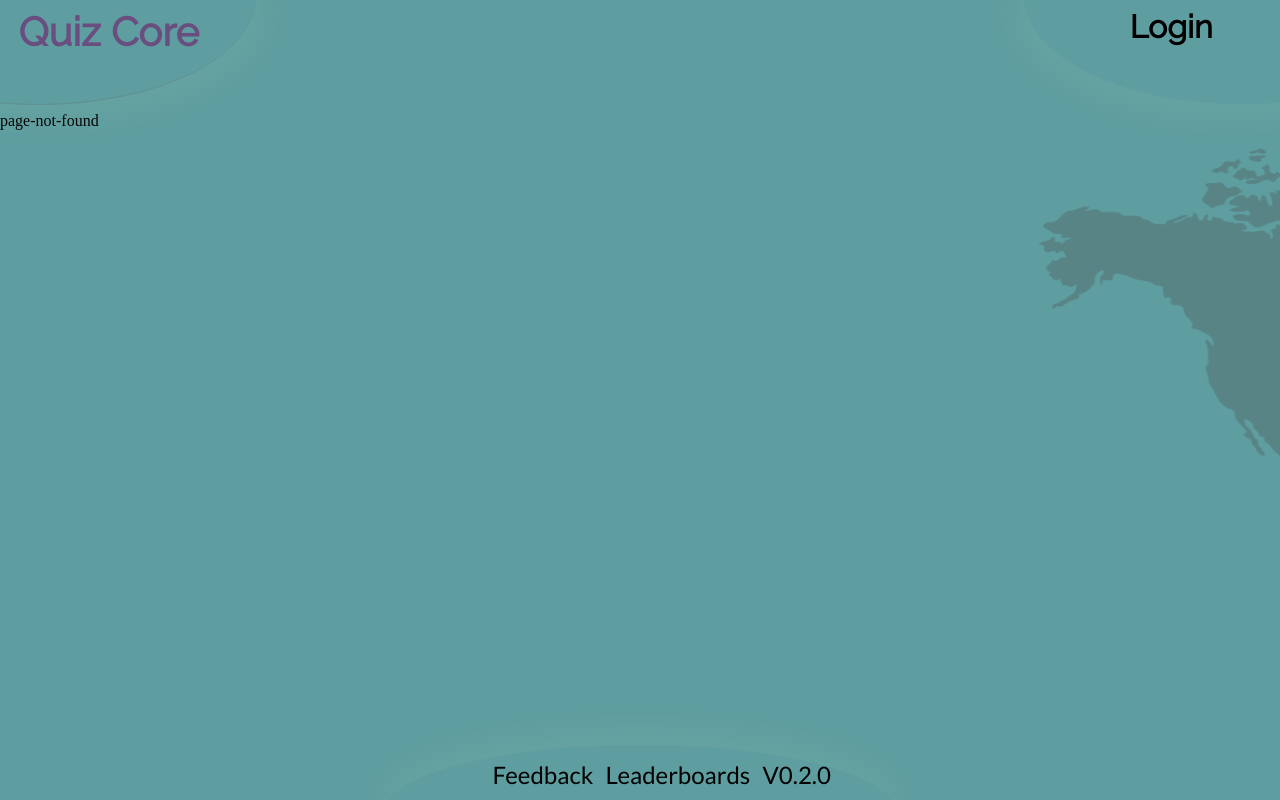
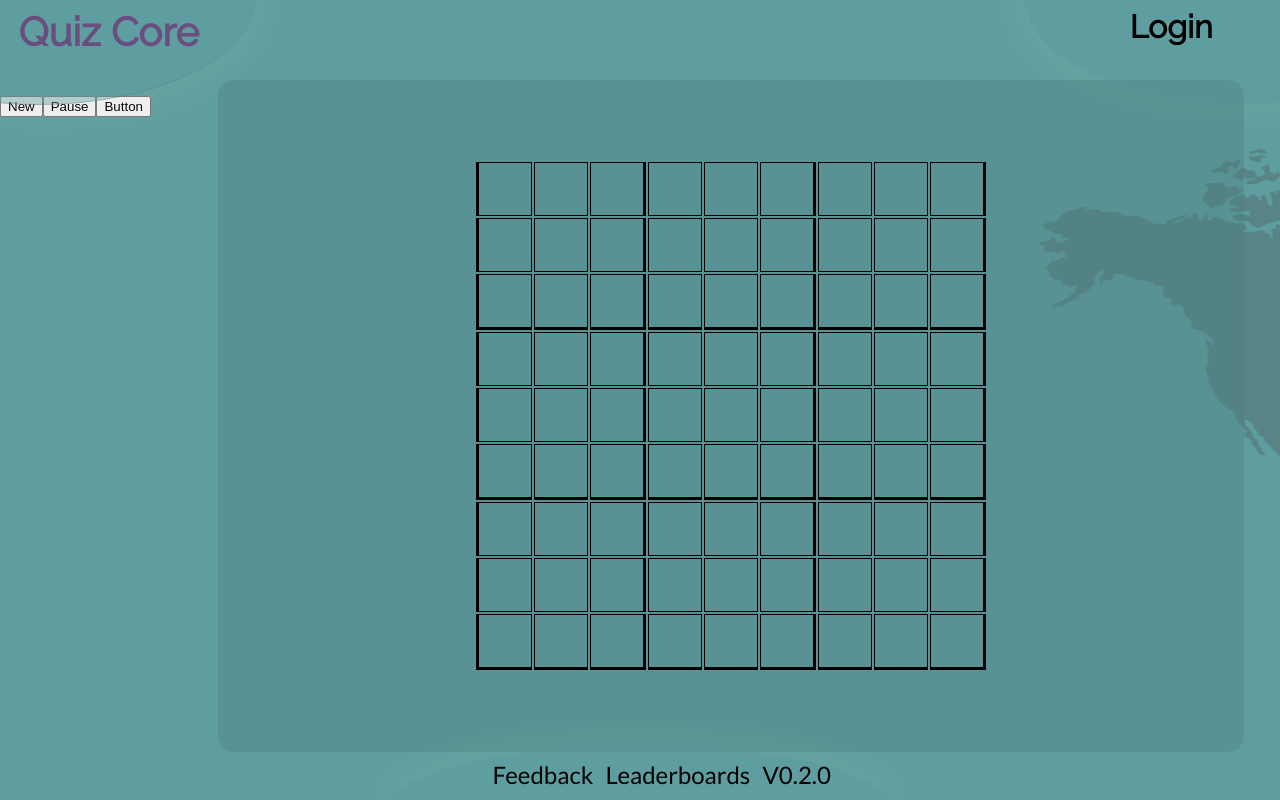
Before and after one commit to william-newman/quiz-core, an Angular app in the folder fe-trivia-ng/: page /sudoku in a window 1280 px wide. Built offline with nearby package versions, Linux system fonts and the light colour scheme.

Commit message:
Barebones sudoku impl

```diff
--- a/fe-trivia-ng/src/app/app-routing.module.ts
+++ b/fe-trivia-ng/src/app/app-routing.module.ts
@@ -12,6 +12,7 @@ import { LoginComponent } from './main/auth/login/login.component';
 import { SignupComponent } from './main/auth/signup/signup.component';
 import { AuthGuardService } from './main/services/auth-guard.service';
 import { RandomizerComponent } from './main/quizzes/randomizer/randomizer.component';
+import { SudokuComponent } from './main/quizzes/sudoku/sudoku.component';
 
 const routes: Routes = [
   { path: '', pathMatch: 'full', redirectTo: 'quizzes' },
@@ -24,6 +25,10 @@ const routes: Routes = [
     path: 'randomizer',
     component: RandomizerComponent,
     canActivate: [AuthGuardService]
+  },
+  {
+    path: 'sudoku',
+    component: SudokuComponent
   },
   {
     path: 'stroop-easy',
--- a/fe-trivia-ng/src/app/app.module.ts
+++ b/fe-trivia-ng/src/app/app.module.ts
@@ -16,6 +16,7 @@ import { LoginComponent } from './main/auth/login/login.component';
 import { SignupComponent } from './main/auth/signup/signup.component';
 import { HttpClientModule } from '@angular/common/http';
 import { RandomizerComponent } from './main/quizzes/randomizer/randomizer.component';
+import { SudokuComponent } from './main/quizzes/sudoku/sudoku.component';
 
 @NgModule({
   declarations: [
@@ -30,7 +31,8 @@ import { RandomizerComponent } from './main/quizzes/randomizer/randomizer.compon
     StroopHardComponent,
     LoginComponent,
     SignupComponent,
-    RandomizerComponent
+    RandomizerComponent,
+    SudokuComponent
   ],
   imports: [
     BrowserModule,
--- /dev/null
+++ b/fe-trivia-ng/src/app/main/quizzes/sudoku/sudoku.component.css
@@ -0,0 +1,35 @@
+.big-grid {
+  position: fixed;
+  top: 10vh;
+  left: 17vw;
+  background-color: rgba(78, 129, 131, 0.4);
+  border-radius: 1em;
+  padding: 10vh 20vw;
+}
+
+/* .sudoku-grid tr td {
+  border: solid 1px black;
+} */
+
+td {
+  height: 50px;
+  width: 50px;
+  border: 1px solid;
+  text-align: center;
+}
+
+td:first-child {
+  border-left: solid;
+}
+
+td:nth-child(3n) {
+  border-right: solid;
+}
+
+tr:first-child {
+  border-top: solid;
+}
+
+tr:nth-child(3n) td {
+  border-bottom: solid;
+}
--- /dev/null
+++ b/fe-trivia-ng/src/app/main/quizzes/sudoku/sudoku.component.html
@@ -0,0 +1,106 @@
+<button>New</button>
+<button>Pause</button>
+<button>Button</button>
+<div class="big-grid">
+  <table class="sudoku-grid">
+    <tr>
+      <td></td>
+      <td></td>
+      <td></td>
+      <td></td>
+      <td></td>
+      <td></td>
+      <td></td>
+      <td></td>
+      <td></td>
+    </tr>
+    <tr>
+      <td></td>
+      <td></td>
+      <td></td>
+      <td></td>
+      <td></td>
+      <td></td>
+      <td></td>
+      <td></td>
+      <td></td>
+    </tr>
+    <tr>
+      <td></td>
+      <td></td>
+      <td></td>
+      <td></td>
+      <td></td>
+      <td></td>
+      <td></td>
+      <td></td>
+      <td></td>
+    </tr>
+    <tr>
+      <td></td>
+      <td></td>
+      <td></td>
+      <td></td>
+      <td></td>
+      <td></td>
+      <td></td>
+      <td></td>
+      <td></td>
+    </tr>
+    <tr>
+      <td></td>
+      <td></td>
+      <td></td>
+      <td></td>
+      <td></td>
+      <td></td>
+      <td></td>
+      <td></td>
+      <td></td>
+    </tr>
+    <tr>
+      <td></td>
+      <td></td>
+      <td></td>
+      <td></td>
+      <td></td>
+      <td></td>
+      <td></td>
+      <td></td>
+      <td></td>
+    </tr>
+    <tr>
+      <td></td>
+      <td></td>
+      <td></td>
+      <td></td>
+      <td></td>
+      <td></td>
+      <td></td>
+      <td></td>
+      <td></td>
+    </tr>
+    <tr>
+      <td></td>
+      <td></td>
+      <td></td>
+      <td></td>
+      <td></td>
+      <td></td>
+      <td></td>
+      <td></td>
+      <td></td>
+    </tr>
+    <tr>
+      <td></td>
+      <td></td>
+      <td></td>
+      <td></td>
+      <td></td>
+      <td></td>
+      <td></td>
+      <td></td>
+      <td></td>
+    </tr>
+  </table>
+</div>
--- /dev/null
+++ b/fe-trivia-ng/src/app/main/quizzes/sudoku/sudoku.component.ts
@@ -0,0 +1,15 @@
+import { Component, OnInit } from '@angular/core';
+
+@Component({
+  selector: 'app-sudoku',
+  templateUrl: './sudoku.component.html',
+  styleUrls: ['./sudoku.component.css']
+})
+export class SudokuComponent implements OnInit {
+
+  constructor() { }
+
+  ngOnInit() {
+  }
+
+}
```
